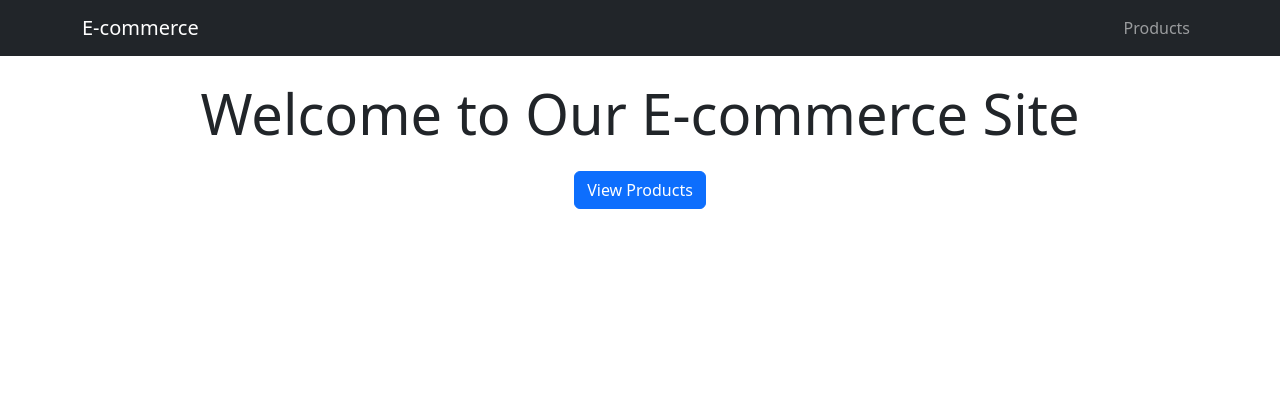
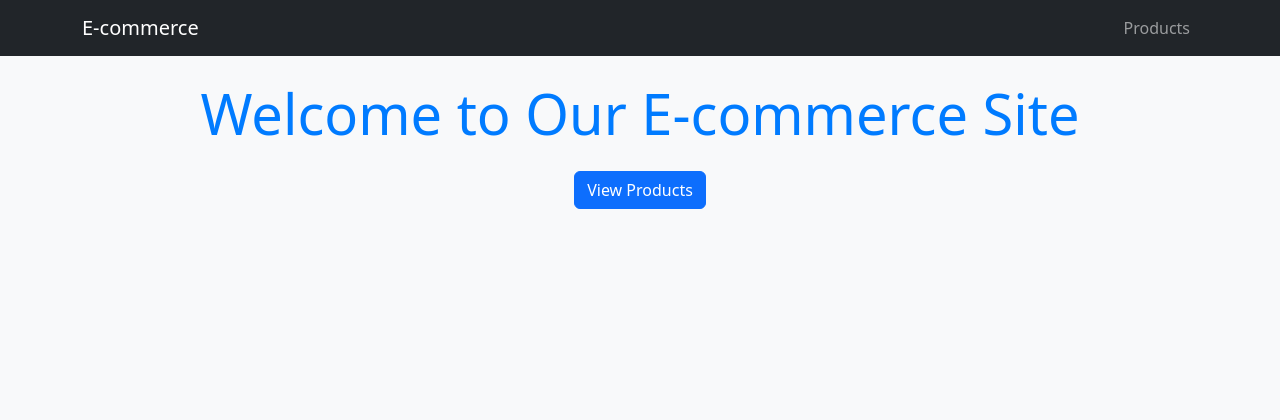
Before and after one commit to HenryHai0407/ecommerce_application, a Django app: template products/templates/products/home.html in a window 1280 px wide. Shown: the top 420 px of the page. Run offline with Django 5.2, Linux system fonts and the light colour scheme; the template is opened without the code that fills it, so the values that code supplies are empty.

Commit message:
update css file

```diff
--- a/static/css/style.css
+++ b/static/css/style.css
@@ -1,4 +1,8 @@
-.card img {
-    max-height: 200px;
-    object-fit: cover;
+/* static/css/style.css */
+body {
+    background-color: #f8f9fa; /* Light gray background */
 }
+
+h1 {
+    color: #007bff; /* Bootstrap primary blue */
+}
```
